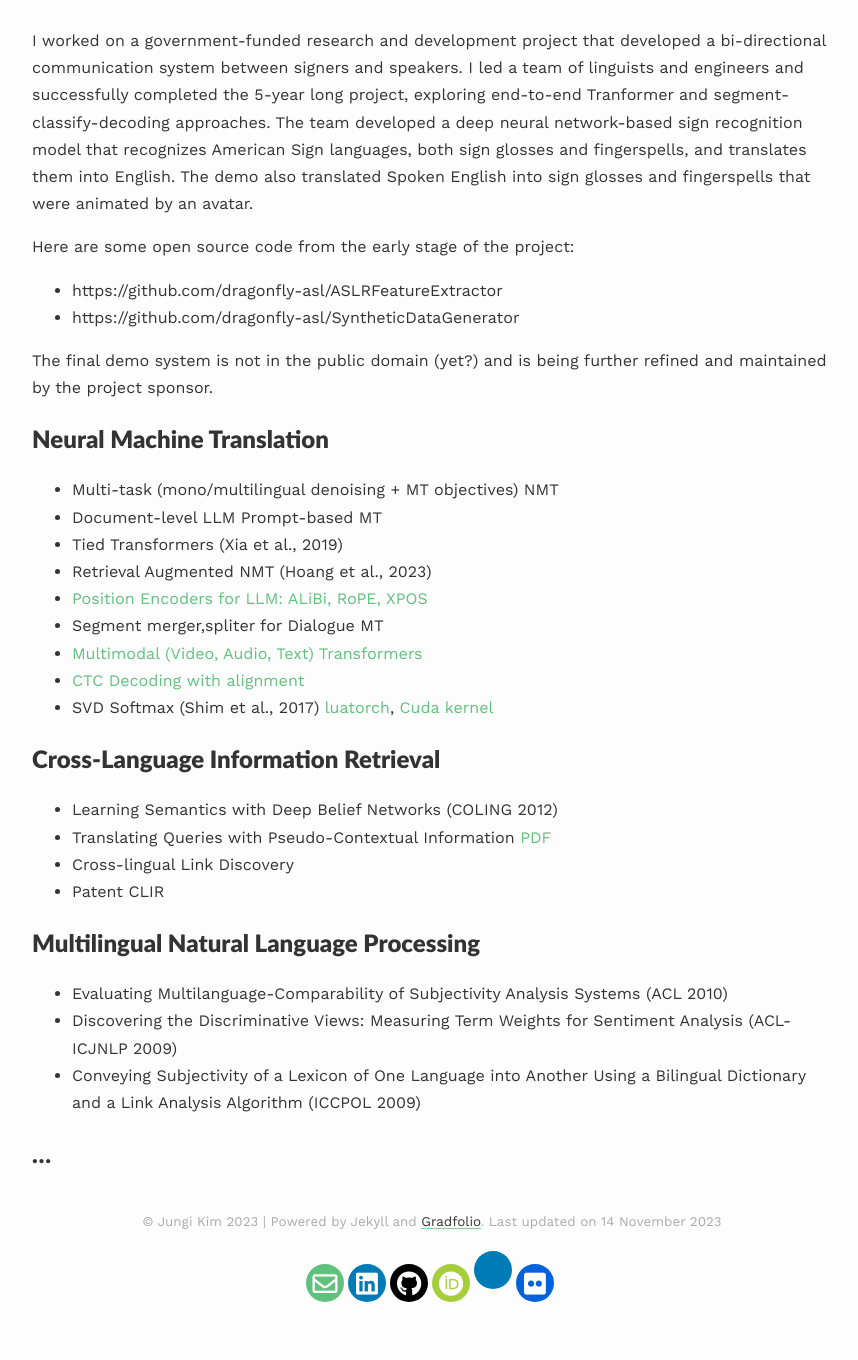
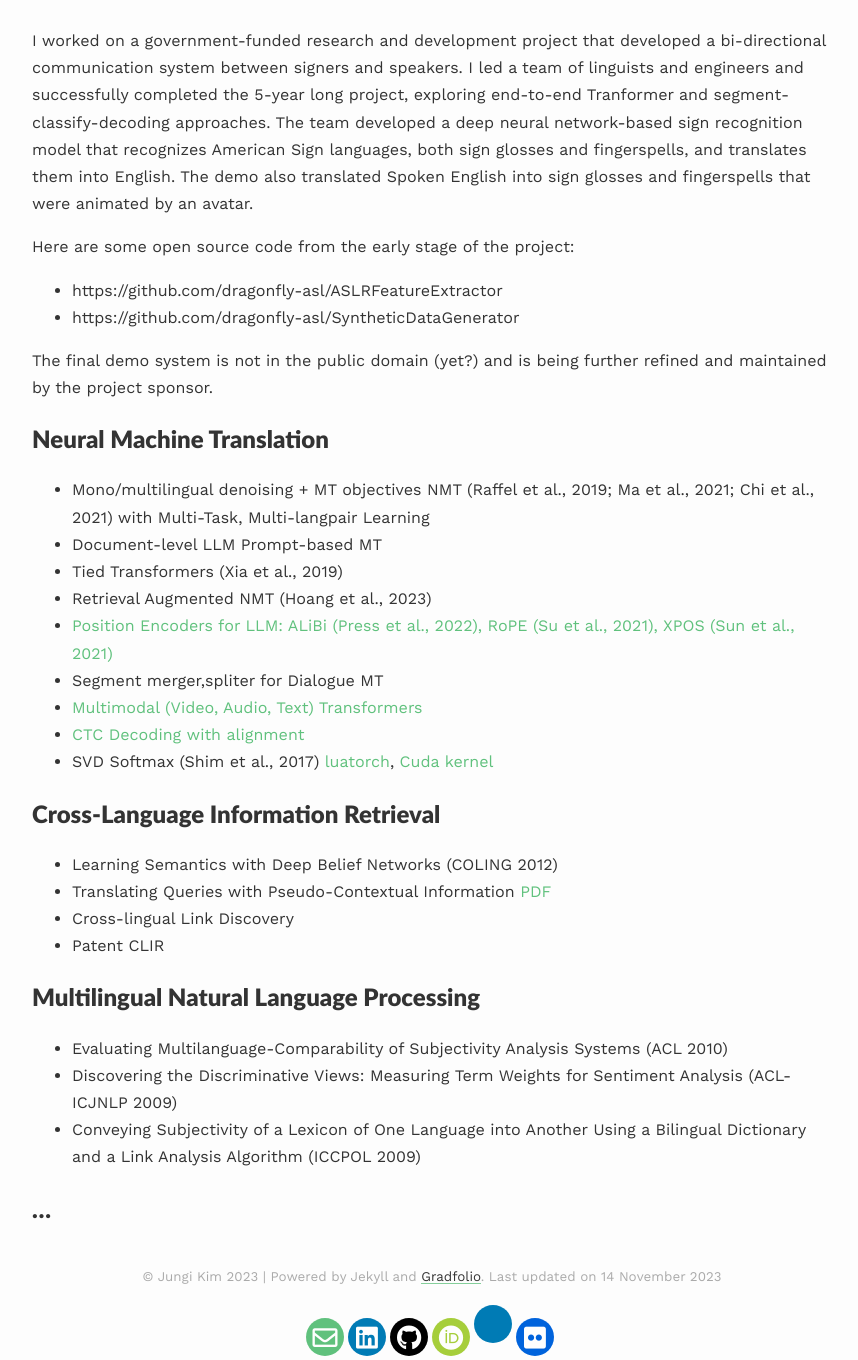
Before and after one commit to jungikim/jungikim.github.io, a Jekyll site: the page built from _pages/projects.md, in a window 1280 px wide, cut to the strip 480-1840 px from the top of the page. Shown: the whole strip, without its empty margins (208-1066 px from the left). Built offline with Jekyll 4.4.1, drawn with Linux system fonts in a browser that asks for light colours; nearby versions of some CDN libraries; a style sheet for code colours, icons or effects is not loaded; before the commit the page ends 1786 px from its top, so only the background shows below that.

Commit message:
Update projects.md

```diff
--- a/_pages/projects.md
+++ b/_pages/projects.md
@@ -33,11 +33,11 @@ The final demo system is not in the public domain (yet?) and is being further re
 
 
 ## Neural Machine Translation
- - Multi-task (mono/multilingual denoising + MT objectives) NMT
+ - Mono/multilingual denoising + MT objectives NMT (Raffel et al., 2019; Ma et al., 2021; Chi et al., 2021) with Multi-Task, Multi-langpair Learning
  - Document-level LLM Prompt-based MT
  - Tied Transformers (Xia et al., 2019)
  - Retrieval Augmented NMT (Hoang et al., 2023)
- - [Position Encoders for LLM: ALiBi, RoPE, XPOS](https://github.com/OpenNMT/OpenNMT-tf/compare/master...jungikim:OpenNMT-tf:rope_alibi)
+ - [Position Encoders for LLM: ALiBi (Press et al., 2022), RoPE (Su et al., 2021), XPOS (Sun et al., 2021)](https://github.com/OpenNMT/OpenNMT-tf/compare/master...jungikim:OpenNMT-tf:rope_alibi)
  - Segment merger,spliter for Dialogue MT
  - [Multimodal (Video, Audio, Text) Transformers](https://github.com/OpenNMT/OpenNMT-tf/compare/master...jungikim:OpenNMT-tf:multimodal)
  - [CTC Decoding with alignment](https://github.com/baidu-research/warp-ctc/compare/master...jungikim:warp-ctc:master)
```
